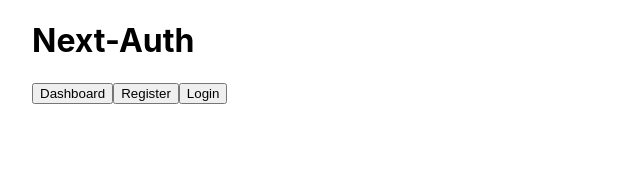
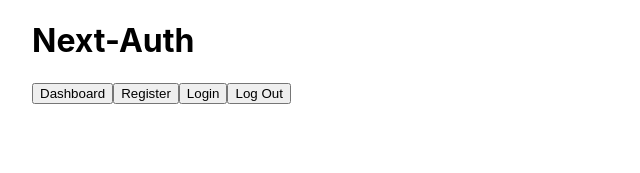
Before and after one commit to shararesadeghi/authentication-authorization-with-next-auth, a Next.js app in the folder project/: page / in a window 1280 px wide. Shown: the top 173 px of the page, without its empty margins (0-640 px from the left). Built offline with nearby package versions, Linux system fonts and the light colour scheme.

Commit message:
use signOut from next-auth for signout

```diff
--- a/project/pages/index.js
+++ b/project/pages/index.js
@@ -1,7 +1,12 @@
+import { signOut } from "next-auth/react";
 import Link from "next/link";
 import styles from "../styles/Home.module.css";
 
 export default function Home() {
+
+  const logoutHandler = () =>{
+    signOut();
+  }
   return (
     <div className={styles.container}>
       <h1>Next-Auth</h1>
@@ -14,6 +19,7 @@
       <button>
         <Link href="/signin">Login</Link>
       </button>
+      <button onClick={logoutHandler}>Log Out</button>
     </div>
   );
 }
```
